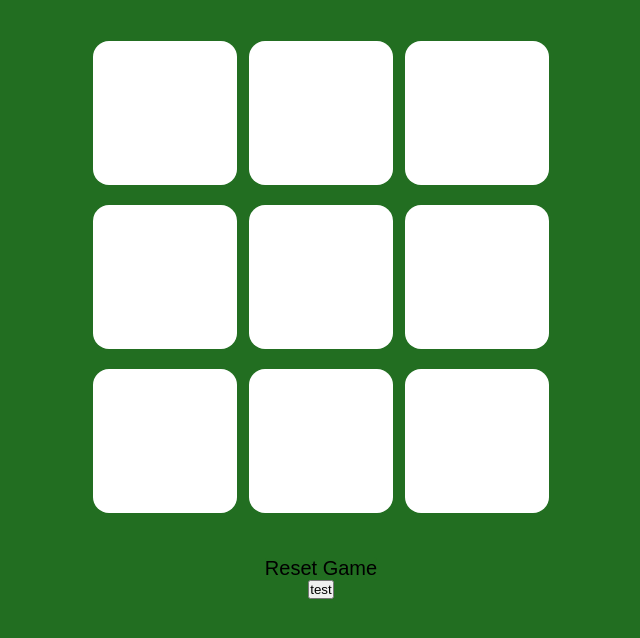
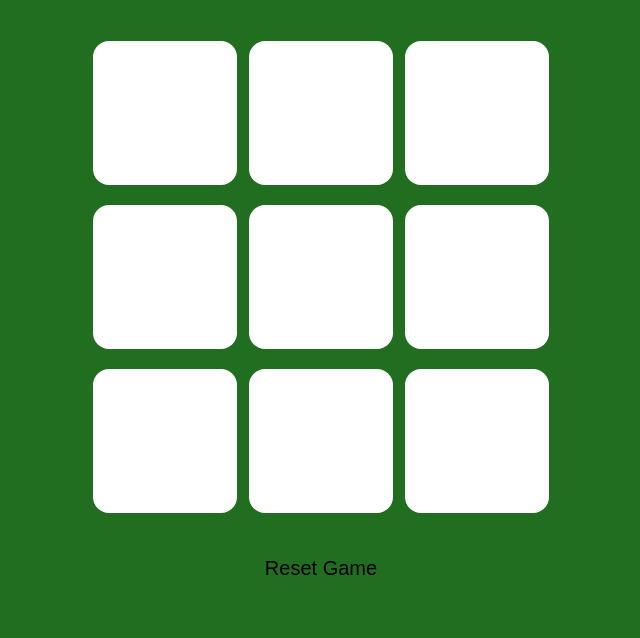
Before and after one commit to tufail101/TIC-TAC-TOC, a plain HTML site: page index.html in a window 1280 px wide. Shown: the part 40-678 px from the top of the page, without its empty margins (319-959 px from the left). Drawn offline with Linux system fonts and the light colour scheme.

Commit message:
index.html

```diff
--- a/index.html
+++ b/index.html
@@ -24,7 +24,7 @@
     <div id="reset">
       <button id="reset_btn" class="reset_0">Reset Game</button>
     </div>
-    <button class="test">test</button>
+   <!-- <button class="test">test</button> -->
     <script src="app.js"></script>
   </body>
 </html>
```
